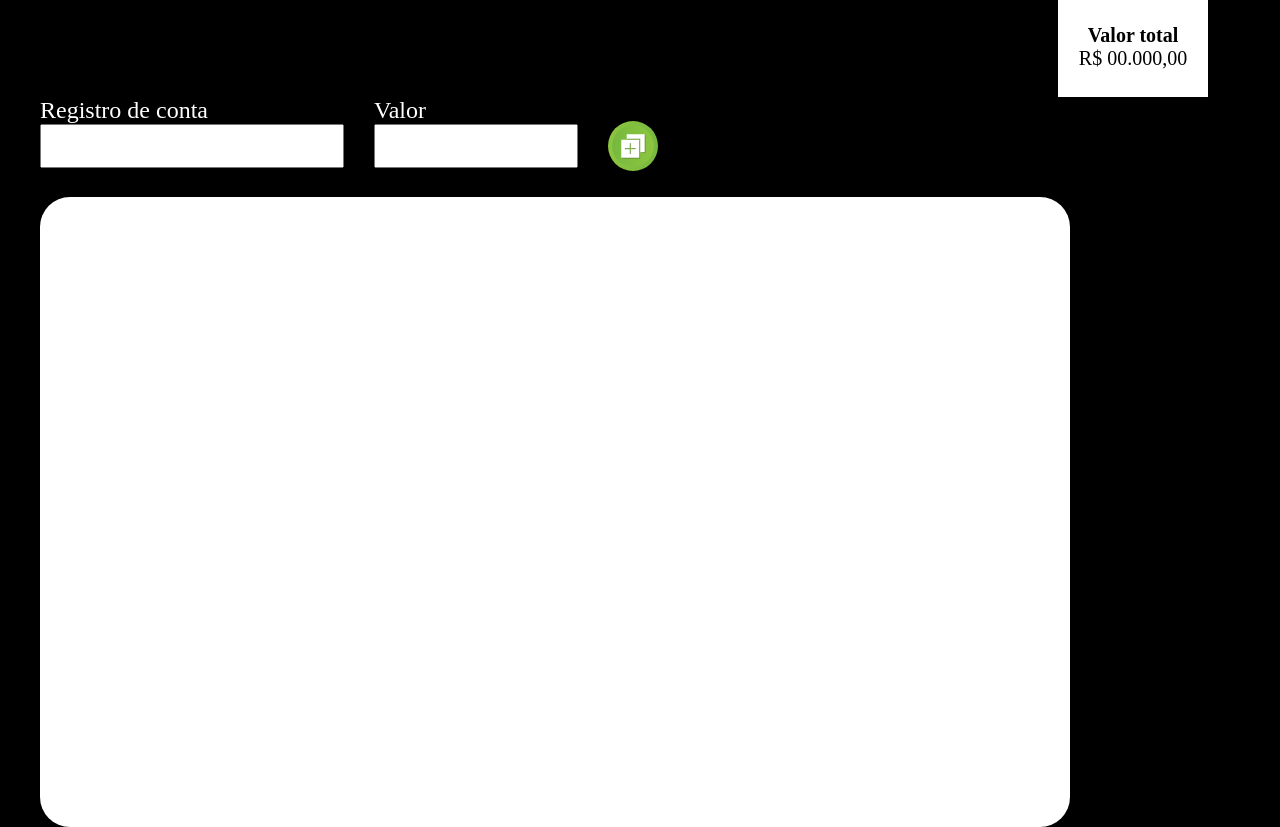
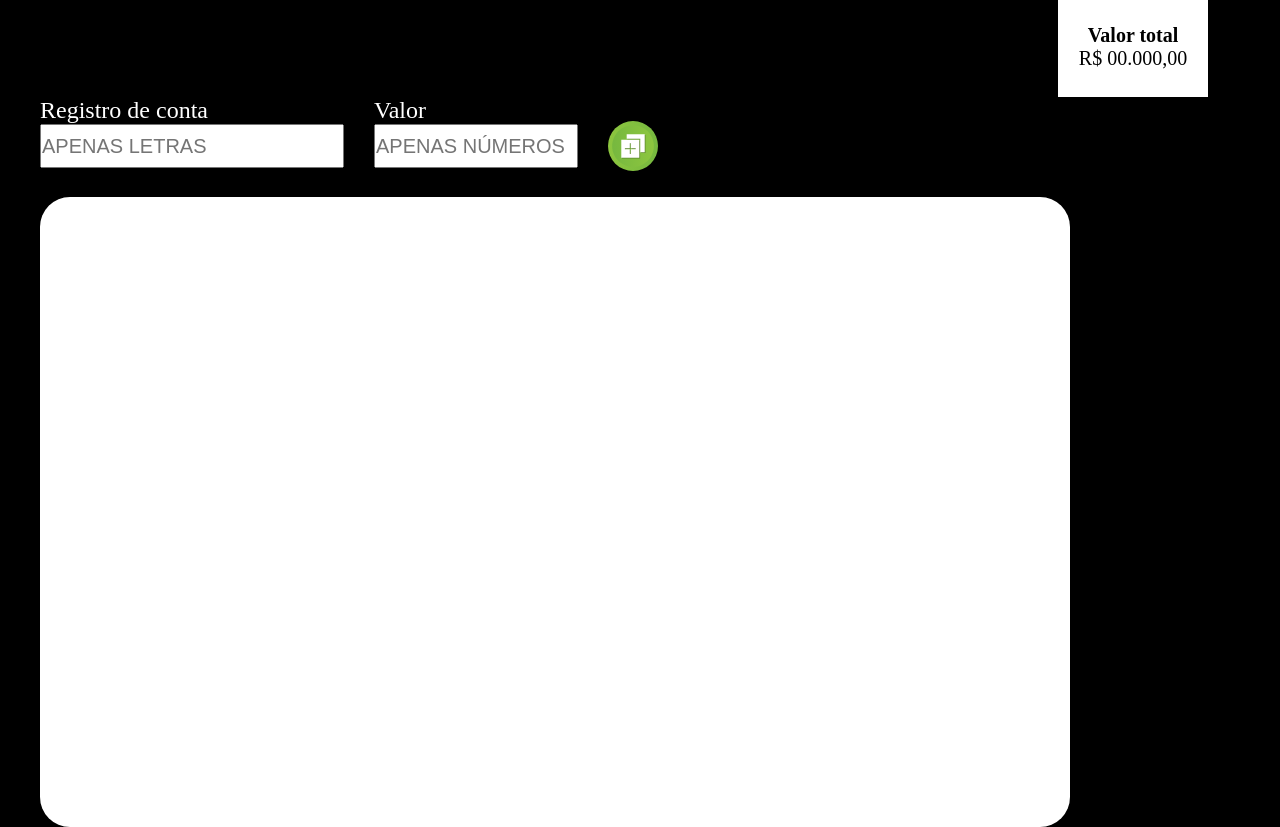
Before and after one commit to devdavibarreto/ControleDeContas, a plain HTML site: page index.html in a window 1280 px wide. Shown: the part 50-877 px from the top of the page. Drawn offline with Linux system fonts and the light colour scheme.

Commit message:
Adicionando placeholder

```diff
--- a/index.html
+++ b/index.html
@@ -12,11 +12,11 @@
     <div class="org-sup">
 <div class="pesquisas">
     <label for = "contas">Registro de conta</label>
-    <input type="text" class="contas" required>
+    <input type="text" class="contas" placeholder="APENAS LETRAS">
 </div>
 <div class="pesquisas1">
     <label for="valor">Valor</label>
-        <input type="text" class="valor">
+        <input type="text" class="valor" placeholder="APENAS NÚMEROS">
 
 
     </div>
```
